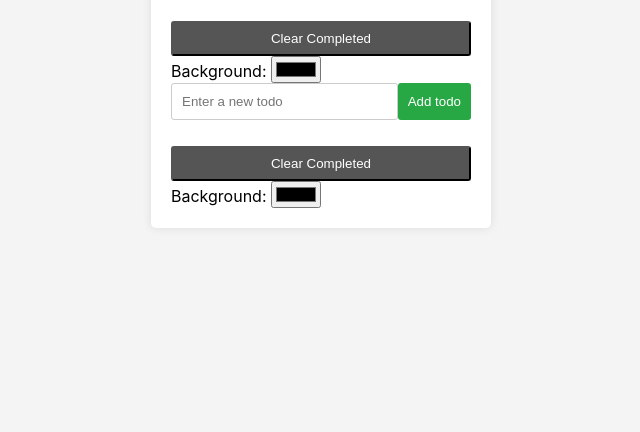
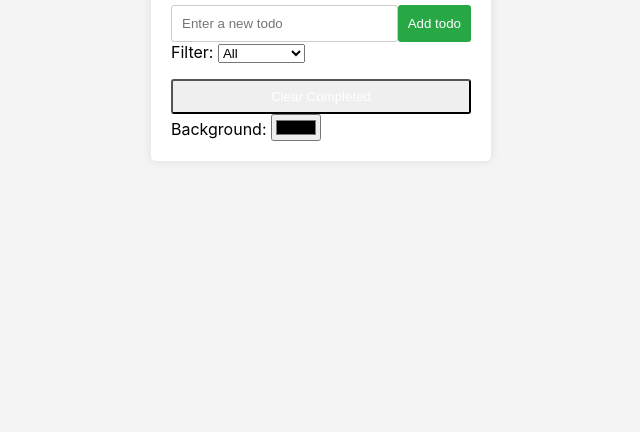
Before and after one commit to Catalin4Florin/toDoApp, a website built with Vite: page index.html in a window 1280 px wide. Shown: the part 368-800 px from the top of the page, without its empty margins (319-959 px from the left). Built offline with nearby package versions, Linux system fonts and the light colour scheme.

Commit message:
refactor(ui): clean up duplicate UI elements in index.html

```diff
--- a/index.html
+++ b/index.html
@@ -11,16 +11,11 @@
       <div class="container">
         <h1>Todo App</h1>
 
-        <!-- Error message for input validation -->
-        <p id="error-message">Please enter a valid todo item.</p>
-
-        <!-- Todo form -->
         <form class="todo-form">
           <input type="text" id="todo-input" placeholder="Enter a new todo" />
           <button type="submit">Add todo</button>
         </form>
 
-        <!-- Filter Dropdown -->
         <label for="filter">Filter:</label>
         <select id="filter">
           <option value="all">All</option>
@@ -28,36 +23,12 @@
           <option value="completed">Completed</option>
         </select>
 
-        <!-- Todo List -->
         <ul id="todo-list"></ul>
 
-        <!-- Clear Completed Button -->
-        <button id="clear-completed" style="background:#555;margin-top:10px;">
-          Clear Completed
-        </button>
+        <button id="clear-completed">Clear Completed</button>
 
-        <!-- Color Picker -->
         <label for="colorPicker">Background:</label>
         <input type="color" id="colorPicker" />
-
-        <!-- Todo form -->
-        <form class="todo-form">
-          <input type="text" id="todo-input" placeholder="Enter a new todo" />
-          <button type="submit">Add todo</button>
-        </form>
-
-        <!-- Todo List -->
-        <ul id="todo-list"></ul>
-
-        <!-- Clear Completed Button -->
-        <button id="clear-completed" style="background:#555;margin-top:10px;">
-          Clear Completed
-        </button>
-
-        <!-- Color Picker -->
-        <label for="colorPicker">Background:</label>
-        <input type="color" id="colorPicker" />
-
       </div>
     </div>
     <script type="module" src="/src/main.ts"></script>
```
